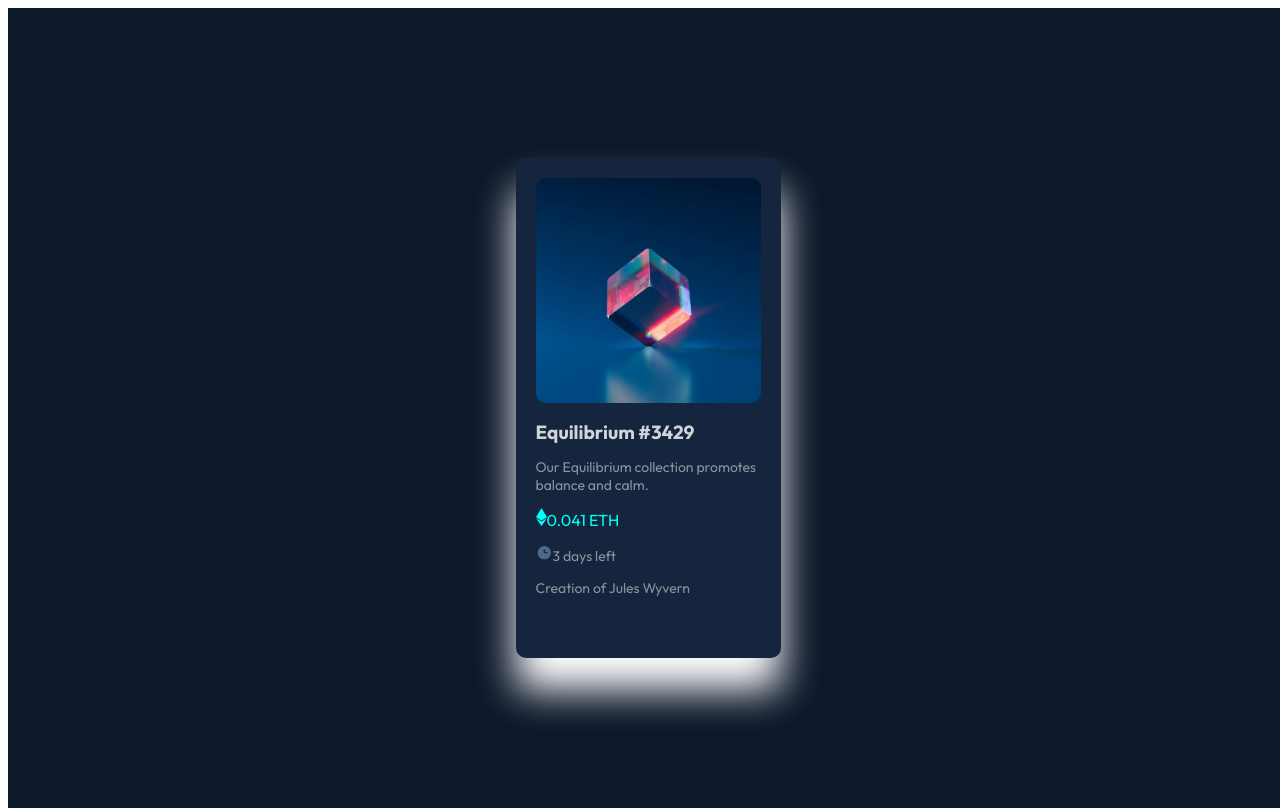
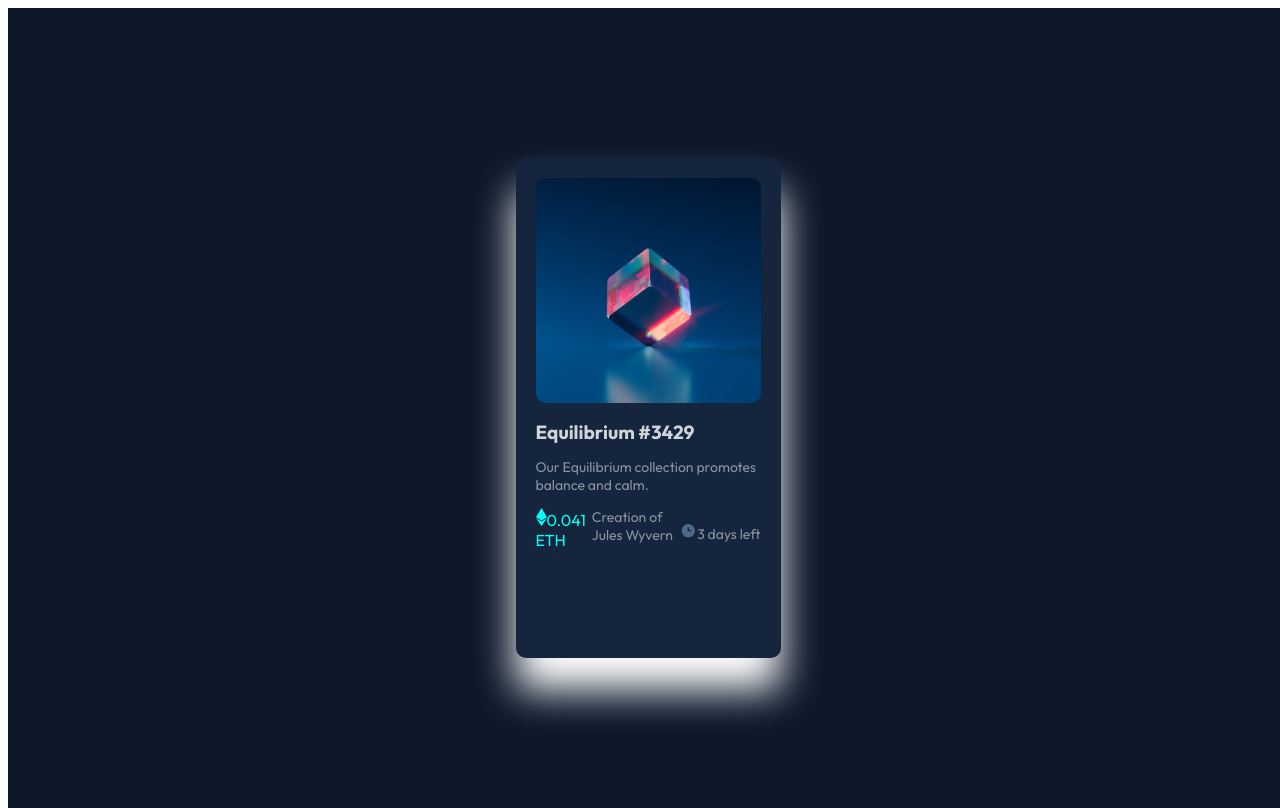
Before and after one commit to Taynuki/NFT-preview, a plain HTML site: page index.html in a window 1280 px wide. Drawn offline with Linux system fonts and the light colour scheme.

Commit message:
align clock and eth
align the two divs. now to work on the live separating the creator

```diff
--- a/index.html
+++ b/index.html
@@ -23,7 +23,7 @@
   <p>Our Equilibrium collection promotes balance and calm.
 
   <div class="eth"><img src="./images/icon-ethereum.svg" alt="ethereum icon">0.041 ETH</div>
-  <div>
+  <div class="clock">
   <p><img src="./images/icon-clock.svg" alt="clock icon">3 days left</p>
   </div>
   <p>Creation of Jules Wyvern</p>
--- a/style.css
+++ b/style.css
@@ -52,4 +52,10 @@ h1{
 }
 .eth{
     color: hsl(178, 100%, 50%);
+    float: left;
+    width: 25%;
 }
+.clock{
+    float: right;
+
+}
```
